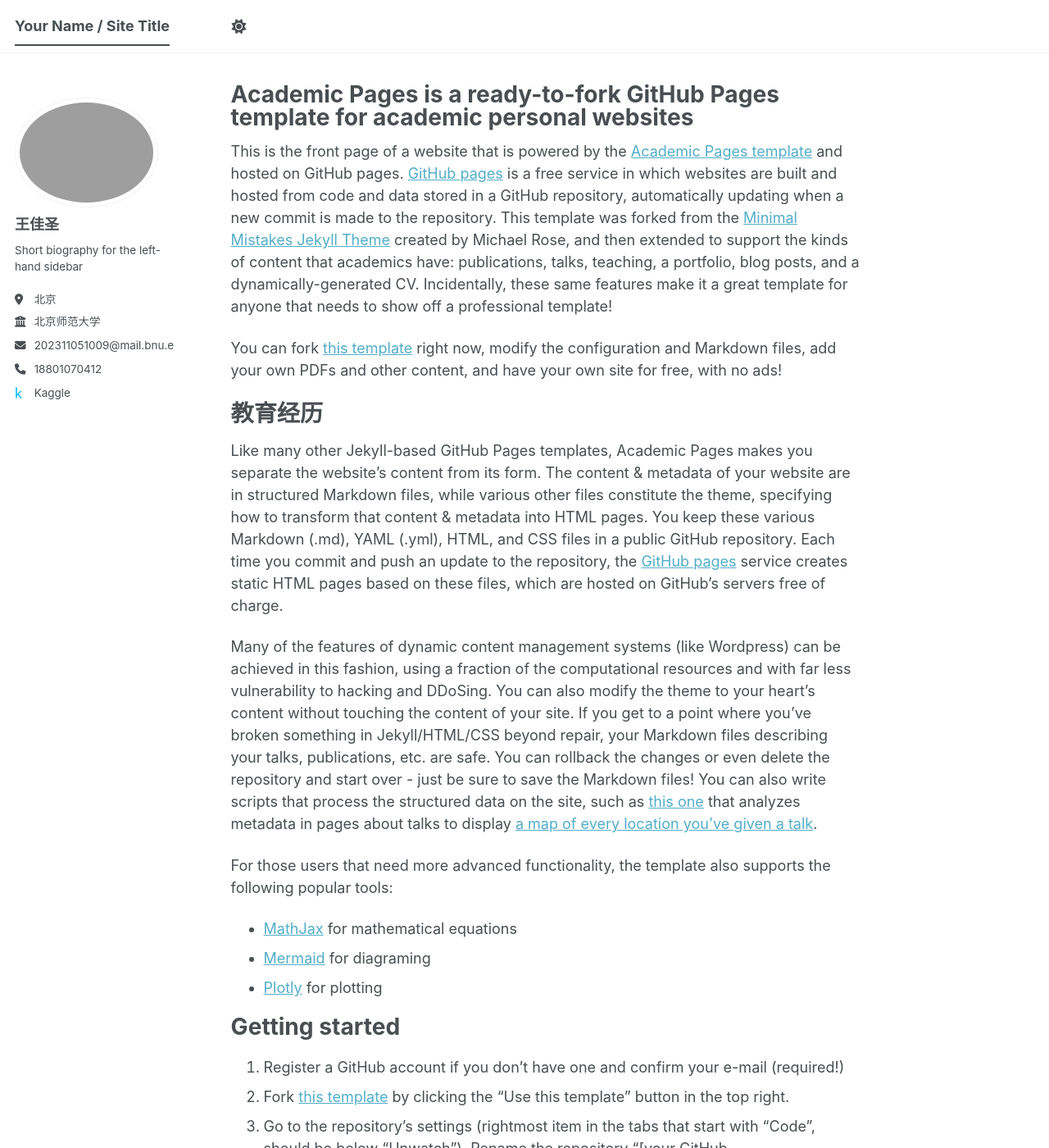
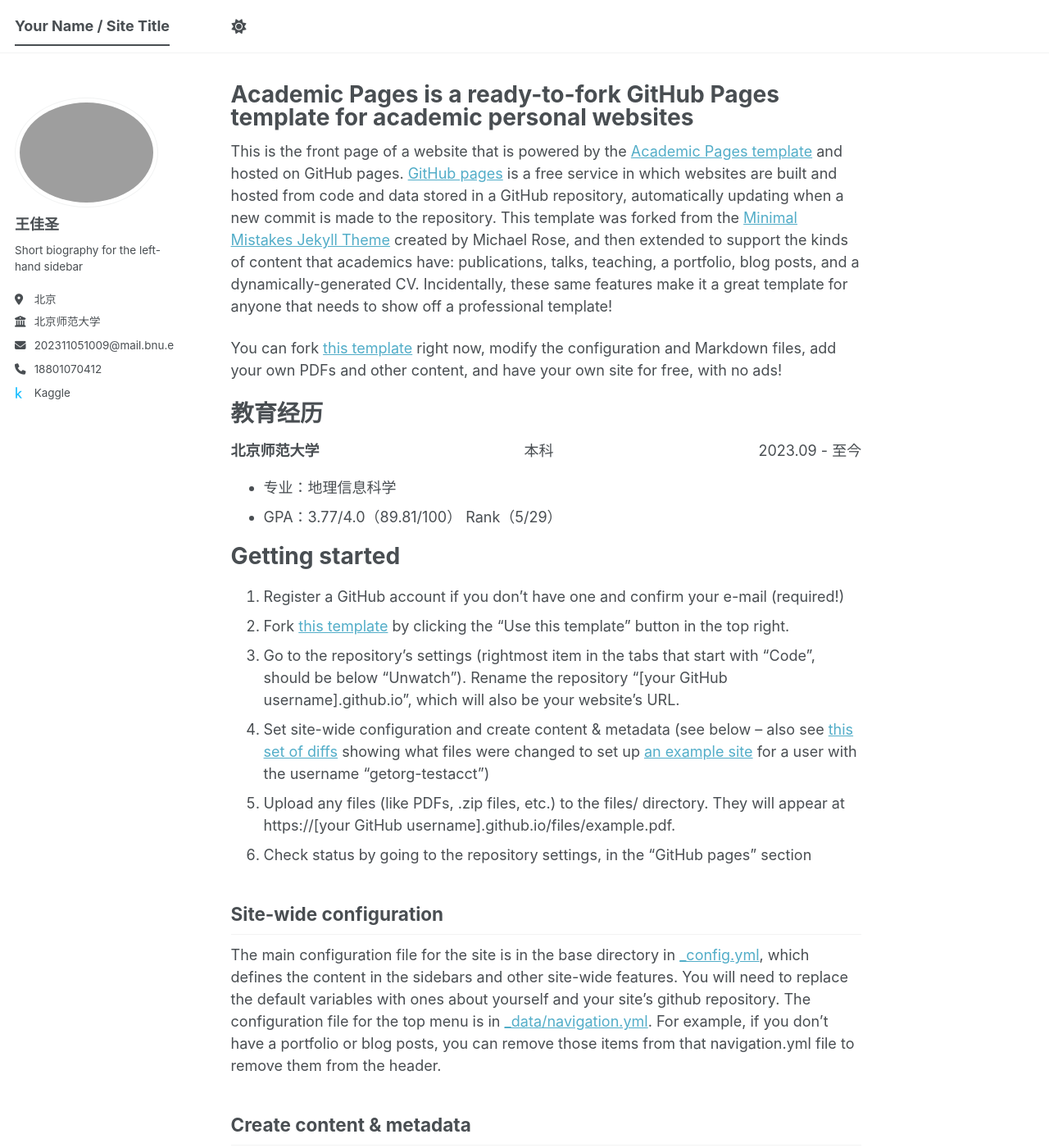
Before and after one commit to WJSheng2005/wangjiasheng.github.io, a Jekyll site: the page built from _pages/about.md, in a window 1280 px wide and 1400 px high. Shown: the whole window at 82% size. Built offline with Jekyll 4.4.1, drawn with Linux system fonts in a browser that asks for light colours; a script bundle is joined from its source files by our own code; library files that are not in the unit come from our copies.

Commit message:
Update about.md

```diff
--- a/_pages/about.md
+++ b/_pages/about.md
@@ -13,14 +13,16 @@
 
 教育经历
 ======
-Like many other Jekyll-based GitHub Pages templates, Academic Pages makes you separate the website's content from its form. The content & metadata of your website are in structured Markdown files, while various other files constitute the theme, specifying how to transform that content & metadata into HTML pages. You keep these various Markdown (.md), YAML (.yml), HTML, and CSS files in a public GitHub repository. Each time you commit and push an update to the repository, the [GitHub pages](https://pages.github.com/) service creates static HTML pages based on these files, which are hosted on GitHub's servers free of charge.
+<div style="display: flex; justify-content: space-between;">
+  <span><strong>北京师范大学</strong></span>
+  <span>本科</span>
+  <span>2023.09 - 至今</span>
+</div>
 
-Many of the features of dynamic content management systems (like Wordpress) can be achieved in this fashion, using a fraction of the computational resources and with far less vulnerability to hacking and DDoSing. You can also modify the theme to your heart's content without touching the content of your site. If you get to a point where you've broken something in Jekyll/HTML/CSS beyond repair, your Markdown files describing your talks, publications, etc. are safe. You can rollback the changes or even delete the repository and start over - just be sure to save the Markdown files! You can also write scripts that process the structured data on the site, such as [this one](https://github.com/academicpages/academicpages.github.io/blob/master/talkmap.ipynb) that analyzes metadata in pages about talks to display [a map of every location you've given a talk](https://academicpages.github.io/talkmap.html).
-
-For those users that need more advanced functionality, the template also supports the following popular tools:
-- [MathJax](https://www.mathjax.org/) for mathematical equations
-- [Mermaid](https://mermaid.js.org/) for diagraming
-- [Plotly](https://plotly.com/javascript/) for plotting
+<ul>
+  <li>专业：地理信息科学</li>
+  <li>GPA：3.77/4.0（89.81/100） Rank（5/29）</li>
+</ul>
 
 Getting started
 ======
```
